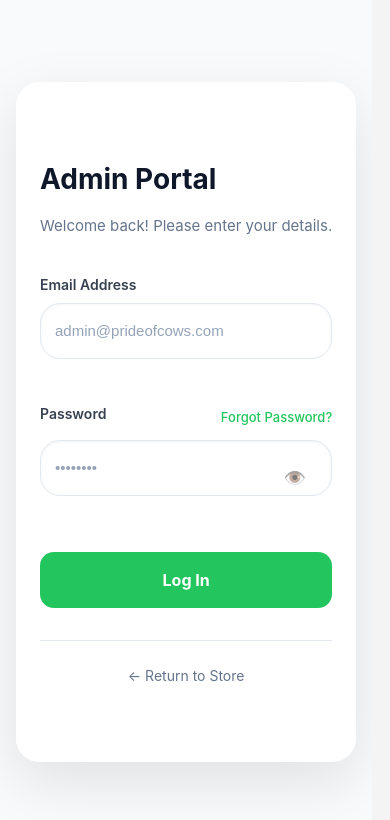
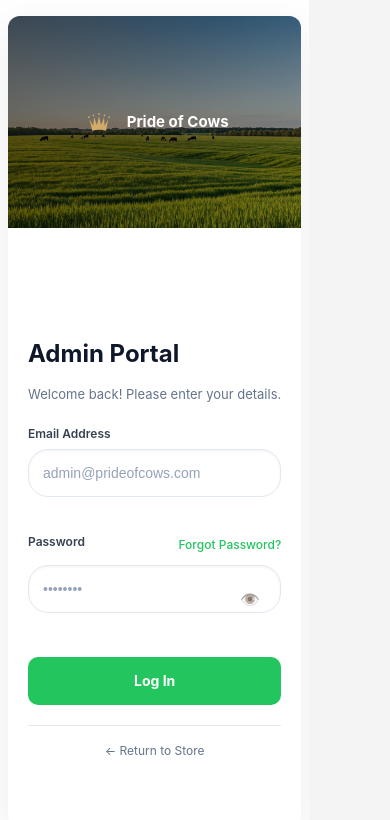
Before and after one commit to DINESHKUMAR1303/PRIDE-OF-COWS, a React (Vite) app: page /admin in a window 390 px wide. Shown: the top 820 px of the page. Built offline with nearby package versions, Linux system fonts and the light colour scheme; a web font is replaced by a local one.

Commit message:
Fix admin login responsive layout

```diff
--- a/src/AdminPanel/AdminLogin/AdminLogin.css
+++ b/src/AdminPanel/AdminLogin/AdminLogin.css
@@ -1,7 +1,7 @@
 /* ROOT WRAPPER - FULLY SCOPED */
 .pride-admin-login {
-  height: 100vh;          /* 🔥 CHANGE from min-height */
-  overflow: hidden;       /* 🔥 ADD THIS */
+  height: 100vh;
+  overflow: hidden;
   background: #f8fafc;
   display: flex;
   align-items: center;
@@ -9,17 +9,15 @@
   font-family: -apple-system, BlinkMacSystemFont, 'Segoe UI', Roboto, sans-serif;
 }
 
-
 .pride-login-container {
   width: 100%;
   max-width: 1200px;
   padding: 24px;
-  height: 100%;          /* 🔥 ADD THIS */
-  display: flex;         /* 🔥 ADD */
+  height: 100%;
+  display: flex;
   flex-direction: column;
   justify-content: center;
 }
-
 
 .pride-login-card {
   background: white;
@@ -28,20 +26,18 @@
   box-shadow: 0 20px 60px rgba(0, 0, 0, 0.1);
   display: grid;
   grid-template-columns: 1fr 1fr;
-  min-height: 680px;
+  width: 100%;
+  max-width: 1200px;
+  height: 100%;
+  max-height: calc(100vh - 48px);
 }
 
 /* LEFT PANEL */
 .pride-brand-panel {
+  height: 100%;
   position: relative;
   color: white;
-  display: none; /* Hidden on mobile */
-}
-
-@media (min-width: 768px) {
-  .pride-brand-panel {
-    display: block;
-  }
+  display: none;
 }
 
 .pride-bg-image {
@@ -50,16 +46,16 @@
   width: 100%;
   height: 100%;
   object-fit: cover;
-  object-position: center; /* 🔥 CHANGE THIS */
+  object-position: center;
   z-index: 1;
 }
-
 
 .pride-brand-overlay {
   position: relative;
   z-index: 2;
   height: 100%;
-  padding: 0px 48px 0px; /* 🔥 ADD EXTRA BOTTOM SPACE */
+  padding: 48px;
+  box-sizing: border-box;
   display: flex;
   flex-direction: column;
   justify-content: space-between;
@@ -69,7 +65,6 @@
     rgba(0,0,0,0.35)
   );
 }
-
 
 .pride-logo-section {
   display: flex;
@@ -81,11 +76,12 @@
 .pride-logo-circle {
   width: 56px;
   height: 56px;
-  backdrop-filter: blur(12px);
+  background: transparent;
   border-radius: 50%;
   display: flex;
   align-items: center;
   justify-content: center;
+  flex-shrink: 0;
 }
 
 .pride-logo-circle img {
@@ -119,7 +115,8 @@
   display: flex;
   align-items: center;
   justify-content: center;
-  background: white;
+  height: 100%;
+  overflow-y: auto;
 }
 
 .pride-form-box {
@@ -166,14 +163,14 @@
 
 .pride-input-group input {
   width: 100%;
-  height: 56px; /* 🔥 CHANGE from 52px */
+  height: 56px;
   padding: 0 18px;
   border: 1.5px solid #e2e8f0;
-  border-radius: 14px; /* 🔥 MATCH button radius */
+  border-radius: 14px;
   font-size: 15px;
-  box-sizing: border-box; /* 🔥 IMPORTANT */
+  box-sizing: border-box;
+  transition: all 0.2s;
 }
-
 
 .pride-input-group input:focus {
   outline: none;
@@ -197,6 +194,7 @@
   font-size: 13px;
   font-weight: 500;
   cursor: pointer;
+  transition: all 0.2s;
 }
 
 .pride-forgot-link:hover {
@@ -208,28 +206,27 @@
 }
 
 .pride-password-input input {
-  height: 56px;           /* 🔥 ADD THIS */
+  height: 56px;
   padding-right: 56px;
 }
-
 
 .pride-toggle-eye {
   position: absolute;
   right: 16px;
   top: 50%;
   transform: translateY(-50%);
-  height: 24px;           /* 🔥 ADD */
-  width: 24px;            /* 🔥 ADD */
-  display: flex;          /* 🔥 ADD */
-  align-items: center;    /* 🔥 ADD */
+  height: 24px;
+  width: 24px;
+  display: flex;
+  align-items: center;
   justify-content: center;
   background: none;
   border: none;
-  font-size: 18px;        /* 🔥 SLIGHTLY SMALLER */
+  font-size: 18px;
   cursor: pointer;
   opacity: 0.6;
+  transition: opacity 0.2s;
 }
-
 
 .pride-toggle-eye:hover {
   opacity: 1;
@@ -251,6 +248,11 @@
 .pride-login-btn:hover:not(:disabled) {
   background: #16a34a;
   transform: translateY(-1px);
+  box-shadow: 0 4px 12px rgba(34, 197, 94, 0.3);
+}
+
+.pride-login-btn:active:not(:disabled) {
+  transform: translateY(0);
 }
 
 .pride-login-btn:disabled {
@@ -266,6 +268,7 @@
   color: #64748b;
   font-size: 14px;
   cursor: pointer;
+  transition: color 0.2s;
 }
 
 .pride-return-link:hover {
@@ -274,20 +277,23 @@
 
 .pride-login-footer {
   text-align: center;
-  margin-top: 12px;   /* 🔥 REDUCE */
+  margin-top: 12px;
   color: #94a3b8;
   font-size: 13px;
 }
 
-.pride-login-card {
-  max-height: calc(100vh - 48px); /* 🔥 ADD */
-}
+/* TABLET LANDSCAPE (1024px - 1200px) */
+@media (max-width: 1200px) {
+  .pride-login-card {
+    max-width: 1024px;
+  }
 
+  .pride-brand-overlay {
+    padding: 40px;
+  }
 
-/* RESPONSIVE */
-@media (max-width: 1024px) {
-  .pride-login-card {
-    grid-template-columns: 1fr;
+  .pride-tagline-section h1.pride-tagline {
+    font-size: 36px;
   }
 
   .pride-form-panel {
@@ -295,20 +301,570 @@
   }
 }
 
-@media (max-width: 480px) {
+/* TABLET (768px - 1024px) */
+@media (max-width: 1024px) {
+  .pride-login-card {
+    grid-template-columns: 0.8fr 1.5fr;
+    max-height: calc(100vh - 32px);
+  }
+
+  .pride-brand-panel {
+    display: block;
+  }
+
   .pride-login-container {
     padding: 16px;
   }
 
+  .pride-brand-overlay {
+    padding: 24px 16px;
+    justify-content: center;
+  }
+
+  .pride-logo-section {
+    padding-top: 0;
+    flex-direction: row;
+    justify-content: center;
+    text-align: center;
+  }
+
+  .pride-logo-circle {
+    width: 48px;
+    height: 48px;
+  }
+
+  .pride-logo-circle img {
+    width: 28px;
+    height: 28px;
+  }
+
+  .pride-brand-title {
+    font-size: 16px;
+  }
+
+  .pride-tagline-section {
+    display: none;
+  }
+
   .pride-form-panel {
-    padding: 40px 24px;
+    padding: 32px 28px;
+  }
+
+  .pride-form-heading {
+    font-size: 26px;
+  }
+
+  .pride-form-subheading {
+    font-size: 13px;
+    margin-bottom: 24px;
+  }
+
+  .pride-login-form {
+    gap: 18px;
+  }
+
+  .pride-input-group input {
+    height: 50px;
+  }
+
+  .pride-password-input input {
+    height: 50px;
+  }
+
+  .pride-login-btn {
+    height: 50px;
+    font-size: 15px;
+  }
+}
+
+/* MOBILE LANDSCAPE (640px - 768px) */
+@media (max-width: 768px) {
+  .pride-admin-login {
+    height: 100vh;
+  }
+
+  .pride-login-card {
+    grid-template-columns: 1fr;
+    border-radius: 20px;
+    max-height: calc(100vh - 32px);
+  }
+
+  .pride-brand-panel {
+    display: block;
+    height: auto;
+    min-height: 100px;
+  }
+
+  .pride-brand-overlay {
+    padding: 16px 20px;
+    justify-content: center;
+  }
+
+  .pride-logo-section {
+    padding-top: 0;
+    flex-direction: row;
+    justify-content: center;
+    gap: 12px;
+  }
+
+  .pride-logo-circle {
+    width: 44px;
+    height: 44px;
+  }
+
+  .pride-logo-circle img {
+    width: 26px;
+    height: 26px;
+  }
+
+  .pride-brand-title {
+    font-size: 18px;
+  }
+
+  .pride-tagline-section {
+    display: none;
+  }
+
+  .pride-form-panel {
+    padding: 32px 32px;
   }
 
   .pride-form-heading {
     font-size: 28px;
   }
 
-  .pride-tagline {
-    font-size: 32px;
+  .pride-form-subheading {
+    font-size: 14px;
+    margin-bottom: 28px;
+  }
+
+  .pride-login-form {
+    gap: 20px;
+  }
+
+  .pride-input-group input {
+    height: 52px;
+    font-size: 14px;
+  }
+
+  .pride-password-input input {
+    height: 52px;
+    padding-right: 52px;
+  }
+
+  .pride-login-btn {
+    height: 52px;
+    font-size: 15px;
+  }
+
+  .pride-return-link {
+    margin-top: 28px;
+    padding-top: 20px;
+    font-size: 13px;
+  }
+
+  .pride-login-footer {
+    font-size: 12px;
+    margin-top: 8px;
   }
 }
+
+/* MOBILE PORTRAIT (480px - 640px) */
+@media (max-width: 640px) {
+  .pride-login-container {
+    padding: 12px;
+  }
+
+  .pride-login-card {
+    border-radius: 16px;
+  }
+
+  .pride-brand-panel {
+    min-height: 85px;
+  }
+
+  .pride-brand-overlay {
+    padding: 14px 16px;
+  }
+
+  .pride-logo-section {
+    flex-direction: row;
+    gap: 10px;
+  }
+
+  .pride-logo-circle {
+    width: 40px;
+    height: 40px;
+  }
+
+  .pride-logo-circle img {
+    width: 24px;
+    height: 24px;
+  }
+
+  .pride-brand-title {
+    font-size: 16px;
+  }
+
+  .pride-form-panel {
+    padding: 28px 24px;
+  }
+
+  .pride-form-heading {
+    font-size: 26px;
+  }
+
+  .pride-form-subheading {
+    font-size: 13px;
+    margin-bottom: 24px;
+  }
+
+  .pride-error-message {
+    padding: 12px 16px;
+    font-size: 13px;
+    margin-bottom: 20px;
+  }
+
+  .pride-login-form {
+    gap: 18px;
+  }
+
+  .pride-input-group label {
+    font-size: 13px;
+    margin-bottom: 6px;
+  }
+
+  .pride-input-group input {
+    height: 50px;
+    padding: 0 16px;
+    font-size: 14px;
+    border-radius: 12px;
+  }
+
+  .pride-password-input input {
+    height: 50px;
+    padding-right: 50px;
+  }
+
+  .pride-toggle-eye {
+    right: 14px;
+    font-size: 16px;
+  }
+
+  .pride-password-label {
+    flex-direction: row;
+    justify-content: space-between;
+    align-items: center;
+  }
+
+  .pride-forgot-link {
+    font-size: 12px;
+  }
+
+  .pride-login-btn {
+    height: 50px;
+    font-size: 15px;
+    border-radius: 12px;
+    margin-top: 8px;
+  }
+
+  .pride-return-link {
+    margin-top: 24px;
+    padding-top: 18px;
+    font-size: 13px;
+  }
+}
+
+/* SMALL MOBILE (320px - 480px) */
+@media (max-width: 480px) {
+  .pride-admin-login {
+    background: white;
+  }
+
+  .pride-login-container {
+    padding: 8px;
+  }
+
+  .pride-login-card {
+    border-radius: 12px;
+    box-shadow: 0 10px 40px rgba(0, 0, 0, 0.08);
+  }
+
+  .pride-brand-panel {
+    min-height: 75px;
+  }
+
+  .pride-brand-overlay {
+    padding: 12px 14px;
+  }
+
+  .pride-logo-section {
+    flex-direction: row;
+    gap: 10px;
+  }
+
+  .pride-logo-circle {
+    width: 36px;
+    height: 36px;
+  }
+
+  .pride-logo-circle img {
+    width: 22px;
+    height: 22px;
+  }
+
+  .pride-brand-title {
+    font-size: 15px;
+  }
+
+  .pride-form-panel {
+    padding: 20px 20px;
+  }
+
+  .pride-form-heading {
+    font-size: 24px;
+  }
+
+  .pride-form-subheading {
+    font-size: 13px;
+    margin-bottom: 20px;
+  }
+
+  .pride-error-message {
+    padding: 10px 14px;
+    font-size: 12px;
+    border-radius: 8px;
+  }
+
+  .pride-login-form {
+    gap: 16px;
+  }
+
+  .pride-input-group label {
+    font-size: 12px;
+  }
+
+  .pride-input-group input {
+    height: 48px;
+    padding: 0 14px;
+    font-size: 14px;
+    border-radius: 10px;
+  }
+
+  .pride-password-input input {
+    height: 48px;
+    padding-right: 48px;
+  }
+
+  .pride-toggle-eye {
+    right: 12px;
+    font-size: 16px;
+    width: 20px;
+    height: 20px;
+  }
+
+  .pride-login-btn {
+    height: 48px;
+    font-size: 14px;
+    border-radius: 10px;
+  }
+
+  .pride-return-link {
+    margin-top: 20px;
+    padding-top: 16px;
+    font-size: 12px;
+  }
+
+  .pride-login-footer {
+    font-size: 11px;
+    margin-top: 6px;
+  }
+}
+
+/* EXTRA SMALL MOBILE (Below 375px) */
+@media (max-width: 375px) {
+  .pride-brand-panel {
+    min-height: 70px;
+  }
+
+  .pride-brand-overlay {
+    padding: 10px 12px;
+  }
+
+  .pride-logo-section {
+    gap: 8px;
+  }
+
+  .pride-logo-circle {
+    width: 32px;
+    height: 32px;
+  }
+
+  .pride-logo-circle img {
+    width: 20px;
+    height: 20px;
+  }
+
+  .pride-brand-title {
+    font-size: 14px;
+  }
+
+  .pride-form-panel {
+    padding: 20px 16px;
+  }
+
+  .pride-form-heading {
+    font-size: 22px;
+  }
+
+  .pride-form-subheading {
+    font-size: 12px;
+  }
+
+  .pride-input-group input {
+    height: 46px;
+    font-size: 13px;
+  }
+
+  .pride-password-input input {
+    height: 46px;
+  }
+
+  .pride-login-btn {
+    height: 46px;
+    font-size: 14px;
+  }
+}
+
+/* SHOW BRAND PANEL ON LARGE TABLETS AND ABOVE */
+@media (min-width: 768px) {
+  .pride-brand-panel {
+    display: block;
+  }
+}
+
+/* LANDSCAPE ORIENTATION FOR MOBILE */
+@media (max-height: 600px) and (orientation: landscape) {
+  .pride-admin-login {
+    height: auto;
+    min-height: 100vh;
+  }
+
+  .pride-login-container {
+    height: auto;
+    padding: 16px;
+  }
+
+  .pride-login-card {
+    max-height: none;
+    height: auto;
+  }
+
+  .pride-brand-panel {
+    min-height: 80px;
+  }
+
+  .pride-brand-overlay {
+    padding: 12px;
+  }
+
+  .pride-logo-section {
+    flex-direction: row;
+    gap: 8px;
+  }
+
+  .pride-logo-circle {
+    width: 32px;
+    height: 32px;
+  }
+
+  .pride-logo-circle img {
+    width: 20px;
+    height: 20px;
+  }
+
+  .pride-brand-title {
+    font-size: 14px;
+  }
+
+  .pride-form-panel {
+    padding: 24px 32px;
+    overflow-y: visible;
+  }
+
+  .pride-form-heading {
+    font-size: 24px;
+    margin-bottom: 4px;
+  }
+
+  .pride-form-subheading {
+    margin-bottom: 16px;
+  }
+
+  .pride-login-form {
+    gap: 12px;
+  }
+
+  .pride-input-group input,
+  .pride-password-input input,
+  .pride-login-btn {
+    height: 44px;
+  }
+
+  .pride-return-link {
+    margin-top: 16px;
+    padding-top: 12px;
+  }
+
+  .pride-login-footer {
+    margin-top: 8px;
+  }
+}
+
+/* HIGH DPI SCREENS */
+@media (-webkit-min-device-pixel-ratio: 2), (min-resolution: 192dpi) {
+  .pride-login-card {
+    box-shadow: 0 20px 60px rgba(0, 0, 0, 0.12);
+  }
+
+  .pride-input-group input {
+    border-width: 1px;
+  }
+}
+
+/* DARK MODE SUPPORT (Optional) */
+@media (prefers-color-scheme: dark) {
+  .pride-admin-login {
+    background: #0f172a;
+  }
+
+  .pride-login-card {
+    background: #1e293b;
+  }
+
+  .pride-form-heading {
+    color: #f1f5f9;
+  }
+
+  .pride-form-subheading {
+    color: #94a3b8;
+  }
+
+  .pride-input-group label {
+    color: #e2e8f0;
+  }
+
+  .pride-input-group input {
+    background: #0f172a;
+    border-color: #334155;
+    color: #f1f5f9;
+  }
+
+  .pride-input-group input:focus {
+    background: #1e293b;
+  }
+
+  .pride-return-link {
+    border-top-color: #334155;
+  }
+}
--- a/src/AdminPanel/AdminLogin/AdminLogin.jsx
+++ b/src/AdminPanel/AdminLogin/AdminLogin.jsx
@@ -49,7 +49,7 @@ const AdminLogin = ({ onLoginSuccess }) => {
             <div className="pride-brand-overlay">
               <div className="pride-logo-section">
                 <div className="pride-logo-circle">
-                  <img src={crownIcon} alt="Pride of Cows" />
+                  <img src={crownIcon} alt="Crown" />
                 </div>
                 <span className="pride-brand-title">Pride of Cows</span>
               </div>
@@ -136,7 +136,7 @@ const AdminLogin = ({ onLoginSuccess }) => {
         </div>
 
         <footer className="pride-login-footer">
-          © 2025 Pride of Cows. All rights reserved.
+          © 2026 Pride of Cows. All rights reserved.
         </footer>
       </div>
     </div>
```
